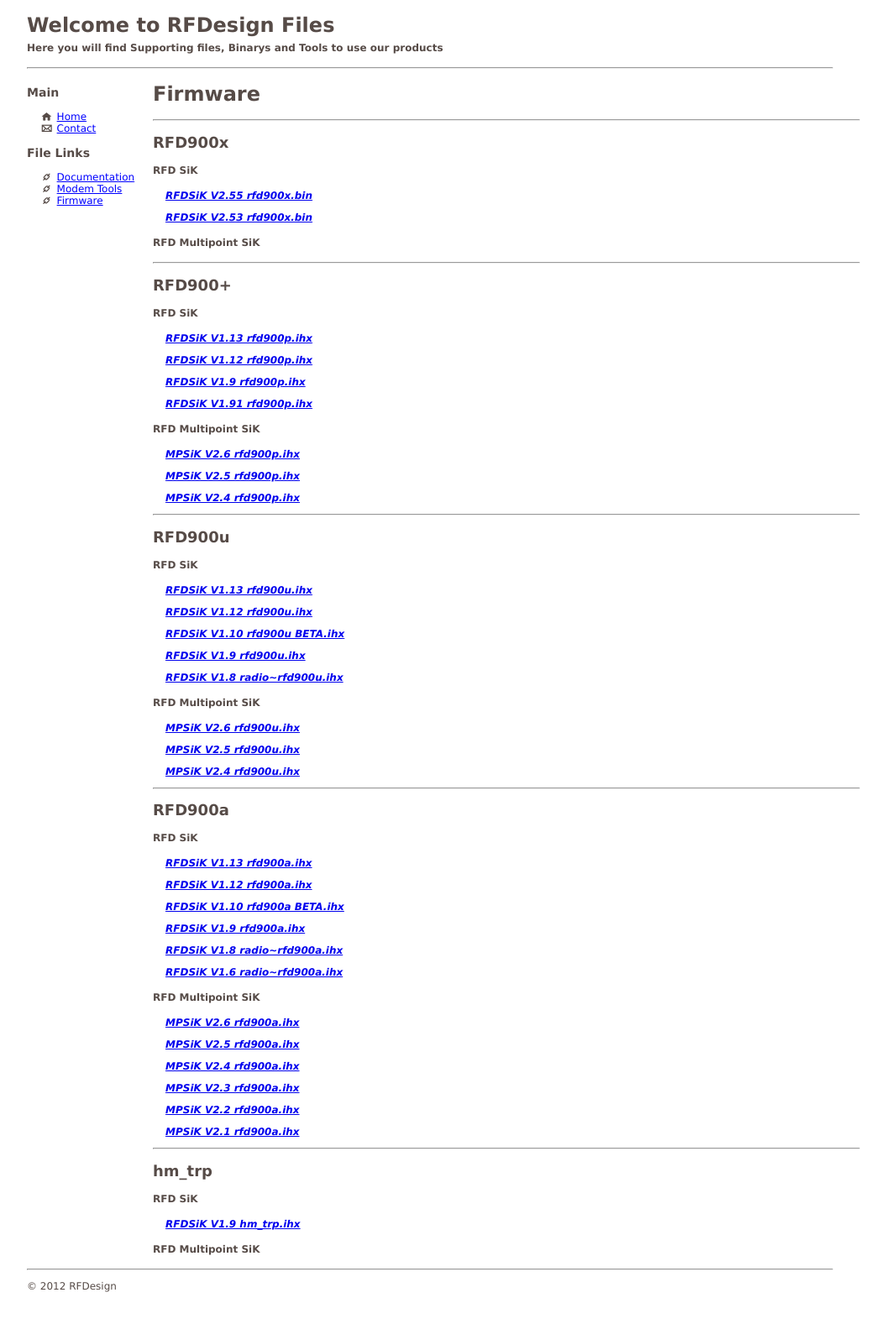
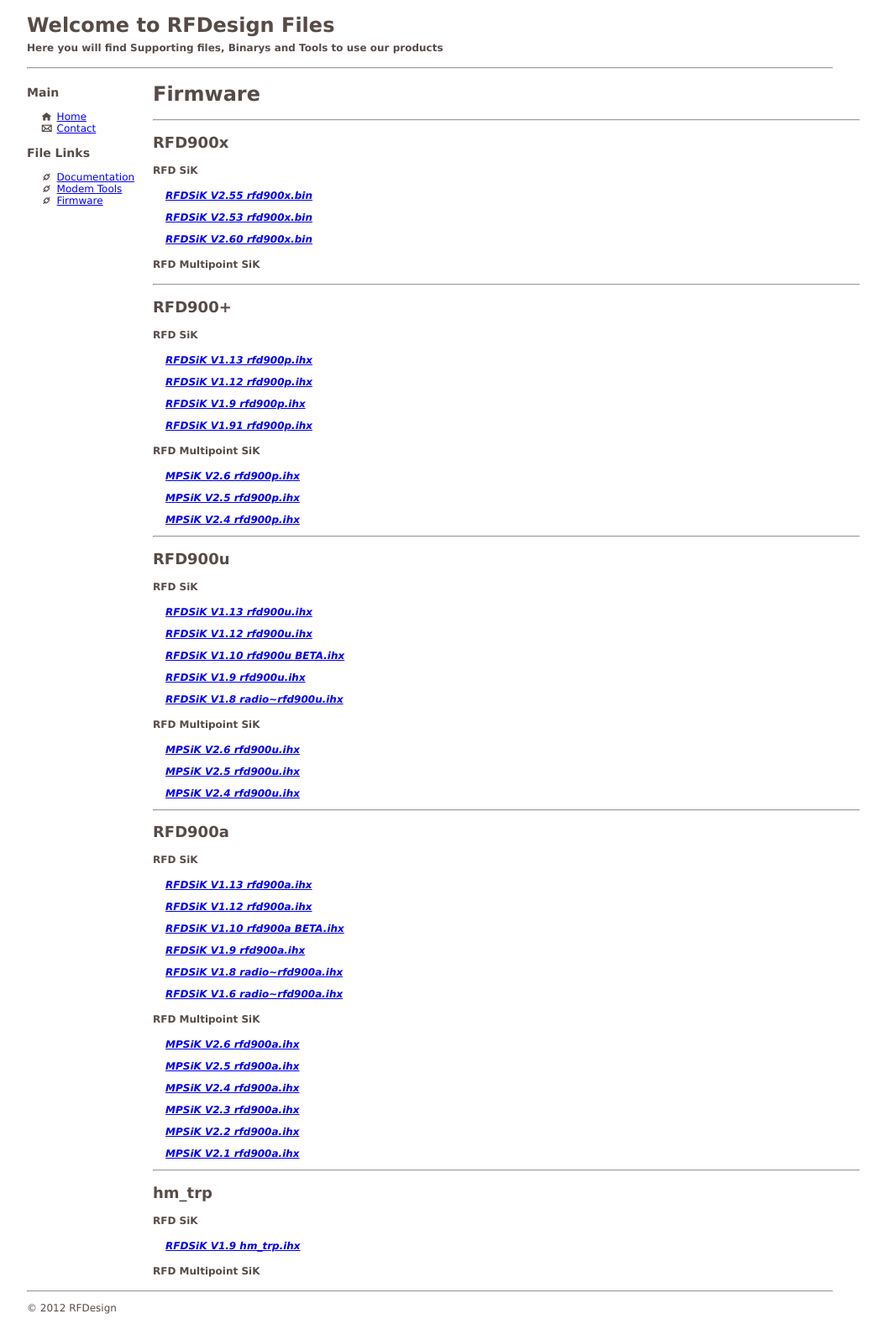
Before and after one commit to RFDesign/rfdesign.github.io, a Jekyll site: the page built from firmware.html, in a window 1280 px wide. Shown: the whole page at 84% size, without its empty margins (26-1081 px from the left). Built offline with Jekyll 4.4.1, drawn with Linux system fonts in a browser that asks for light colours; before the commit the page ends 1551 px from its top, so only the background shows below that.

Commit message:
Update firmware.yml

```diff
--- a/_data/firmware.yml
+++ b/_data/firmware.yml
@@ -3,8 +3,11 @@
     SIK:
         - file: RFDSiK V2.55 rfd900x.bin
         - file: RFDSiK V2.53 rfd900x.bin
+        - file: RFDSiK V2.60 rfd900x.bin
+
     Async:
         - file: RFD900x-AsyncRelease_V2.43.bin
+        - file: RFD900x-AsyncRelease_V2.45F.bin
 
 - modems:
     heading: RFD900+
```
